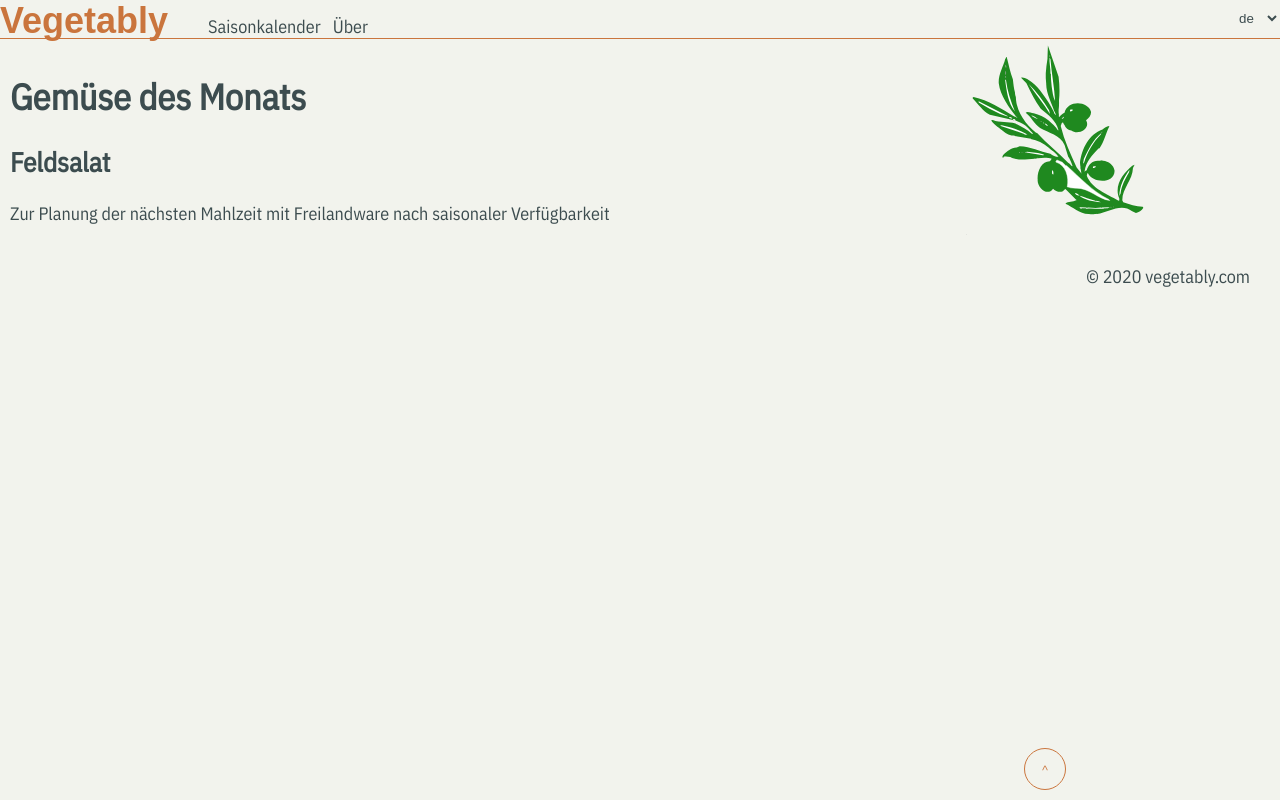
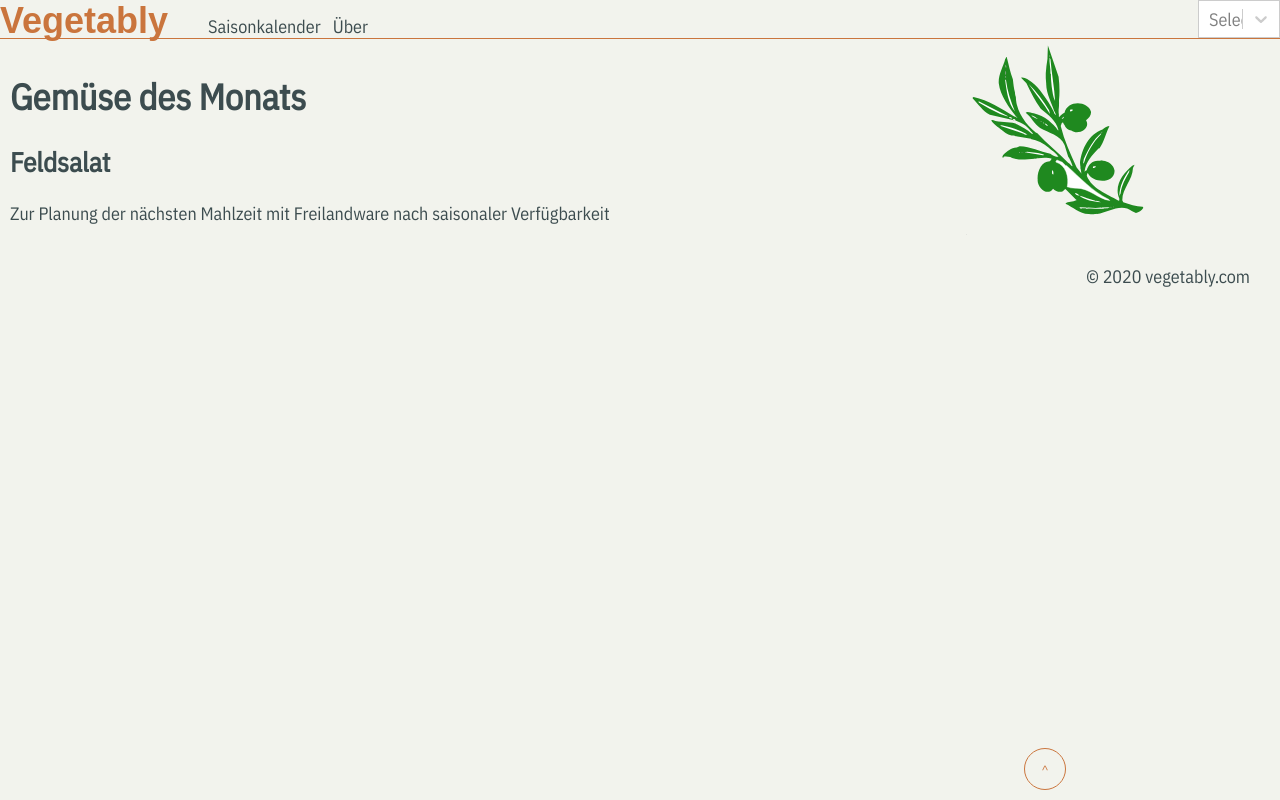
Before and after one commit to pce/vegetably, a React (Create React App) app: page / in a window 1280 px wide. Built offline with nearby package versions, Linux system fonts and the light colour scheme; a web font is replaced by a local one.

Commit message:
added react-select
Create main.yml

Update main.yml

Update main.yml

Update main.yml

Update main.yml

Update main.yml

```diff
--- a/package.json
+++ b/package.json
@@ -12,6 +12,7 @@
     "react-helmet": "^5.2.1",
     "react-router-dom": "^5.1.2",
     "react-scripts": "3.3.1",
+    "react-select": "^3.0.8",
     "react-three-fiber": "^4.0.16",
     "three": "^0.113.2"
   },
--- a/src/App.js
+++ b/src/App.js
@@ -8,7 +8,9 @@ import {
 } from "react-router-dom";
 
 // import lerp from "lerp"
-import Select from "./components/select"
+// import Select from "./components/select"
+import Select from 'react-select'
+
 
 import AboutPage from "./pages/about_page";
 import ArticlePage from "./pages/article_page";
@@ -26,9 +28,11 @@ const Navbar = () => {
   let history = useHistory();
 
   const [isMobileNavOpen, setIsMobileNavOpen] = useState(false);
+  const [selectedOption, setSelectedOption] = useState(null);
 
-  const onLangChange = (event) => {
-    window.lang = event.target.value
+  const onLangChange = selectedOption => {
+    window.lang = selectedOption.value
+    setSelectedOption(selectedOption)
     let url = '/' + window.lang + window.location.pathname.substring(3)
     history.push(url);
   }
@@ -54,6 +58,15 @@ const Navbar = () => {
     })
   }
 
+  const options = [
+    { value: 'de', label: 'de' },
+    { value: 'en', label: 'en' },
+    { value: 'el', label: 'el' },
+    { value: 'ja', label: 'ja' },
+    { value: 'pl', label: 'pl' },
+    { value: 'sv', label: 'sv' }
+  ]
+
   return (<>
     <div className="nav" ref={state.top}>
       <h1 className="brand"><Link to={"/" + window.lang}>Vegetably</Link></h1>
@@ -68,7 +81,23 @@ const Navbar = () => {
           </ul>
         </nav>
         <BurgerIcon  onClick={() => setIsMobileNavOpen(!isMobileNavOpen)} className={isMobileNavOpen?'open':''}   />
-      <Select options={{de:'de', en:'en', el:'el', ja:'ja', pl:'pl', sv:'sv'}} onChange={onLangChange} className='nav__lang'  />
+
+        <div className='nav__lang' >
+          <Select
+          value={selectedOption}
+          onChange={onLangChange}
+          options={options}
+          theme={theme => ({
+            ...theme,
+            borderRadius: 0,
+            colors: {
+              ...theme.colors,
+              primary25: '#B2705A',
+              primary: '#3C4C4F',
+            },
+          })}
+        /></div>
+
     </div>
     <button
       type="button"
--- a/src/index.css
+++ b/src/index.css
@@ -110,8 +110,9 @@ a:hover {
 }
 
 .nav__lang {
-  padding: 10px;
+  /* padding: 10px; */
   float: right;
+  width: 82px;
 }
 
 footer {
```
Also changed, not shown: 1 other file (tests, documents, lock files or other folders).
